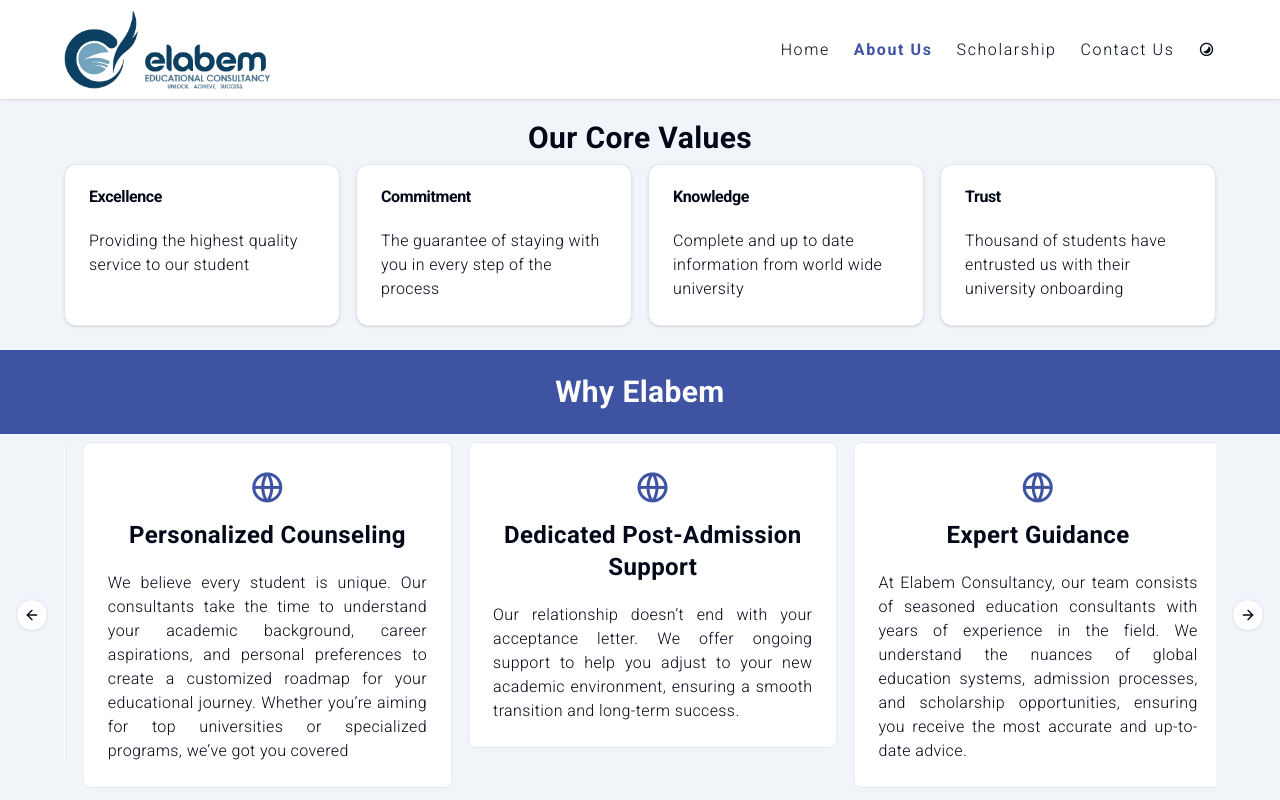
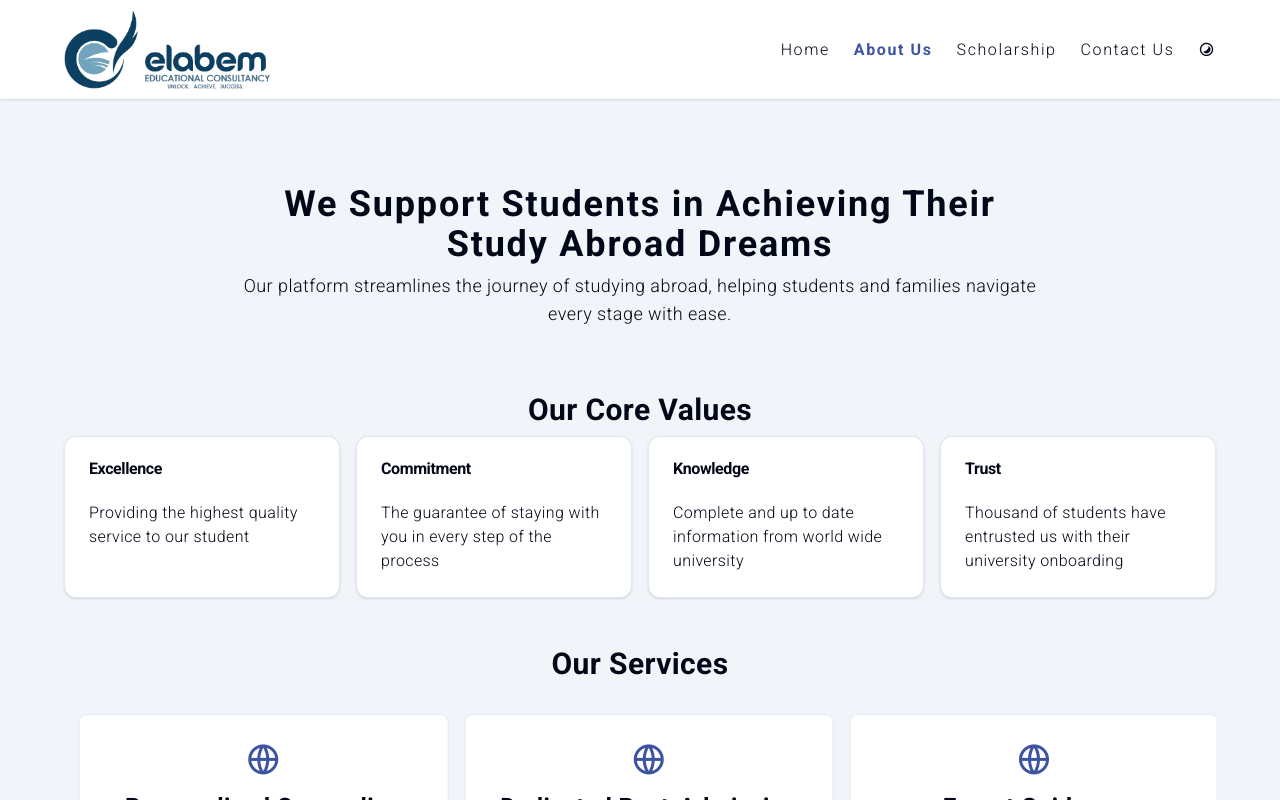
Before and after one commit to kasahun-welela/elabem, a Next.js app: page /about in a window 1280 px wide. Shown: the top 800 px of the page. Built offline with nearby package versions, Linux system fonts and the light colour scheme.

Commit message:
add hero section

```diff
--- a/app/about/page.tsx
+++ b/app/about/page.tsx
@@ -32,6 +32,16 @@ export default function page() {
     <>
       {" "}
       <div className="w-[90%] mx-auto mt-24 py-6">
+        <div className="md:w-[70%] mx-auto py-4 md:py-16">
+          <h1 className="tracking-wider text-2xl md:text-4xl  font-bold mb-2 text-center ">
+            We Support Students in Achieving Their Study Abroad Dreams
+          </h1>
+          <p className="tracking-wide text-lg text-center">
+            Our platform streamlines the journey of studying abroad, helping
+            students and families navigate every stage with ease.
+          </p>
+        </div>
+
         <h1 className="text-2xl md:text-3xl font-bold mb-2 text-center">
           Our Core Values
         </h1>
@@ -46,8 +56,8 @@ export default function page() {
           ))}
         </div>
       </div>
-      <h1 className="text-2xl md:text-3xl font-bold mb-2 text-center bg-[#3e53a2] py-6 text-white">
-        Why Elabem
+      <h1 className="text-2xl md:text-3xl font-bold mb-2 text-center py-6">
+        Our Services
       </h1>
       <Slider />
       {/* </div> */}
```
